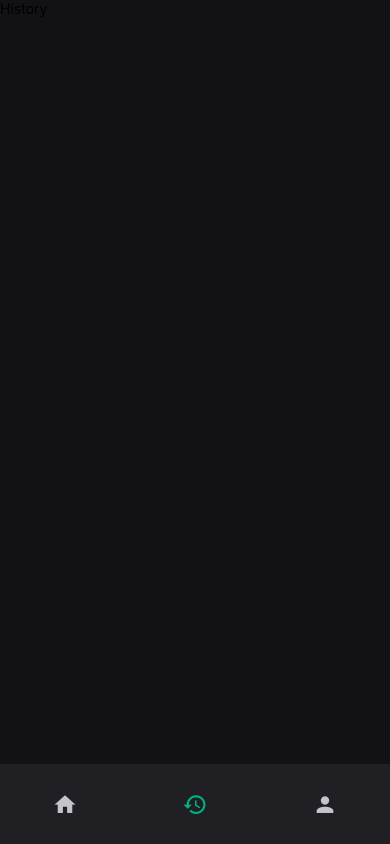
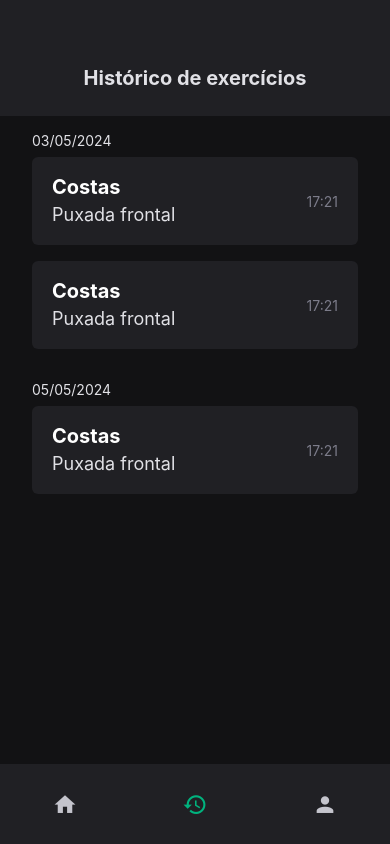
Before and after one commit to pedrokarnoski/ignite-gym, a React Native app: screen /history in a window 390 px wide. Built offline with nearby package versions, Linux system fonts and the light colour scheme.

Commit message:
feat: History screen

```diff
--- /dev/null
+++ b/src/components/HistoryCard.tsx
@@ -0,0 +1,16 @@
+import { View, Text } from "react-native";
+
+export function HistoryCard() {
+  return (
+    <View className="flex-row w-full px-5 py-4 mb-4 bg-gray-600 rounded-md items-center justify-between">
+      <View>
+        <Text className="text-white capitalize text-xl font-bold">Costas</Text>
+
+        <Text numberOfLines={1} className="text-gray-100 text-lg">
+          Puxada frontal
+        </Text>
+      </View>
+      <Text className="text-gray-300">17:21</Text>
+    </View>
+  );
+}
--- /dev/null
+++ b/src/components/ScreenHeader.tsx
@@ -0,0 +1,13 @@
+import { View, Text } from "react-native";
+
+type ScreenHeaderProps = {
+  title: string;
+};
+
+export function ScreenHeader({ title }: ScreenHeaderProps) {
+  return (
+    <View className="items-center justify-center bg-gray-600 pb-6 pt-16">
+      <Text className="text-gray-100 font-bold text-xl">{title}</Text>
+    </View>
+  );
+}
--- a/src/pages/History.tsx
+++ b/src/pages/History.tsx
@@ -1,9 +1,43 @@
-import { View, Text } from "react-native";
+import { SectionList, View, Text } from "react-native";
+
+import { HistoryCard } from "@/components/HistoryCard";
+import { ScreenHeader } from "@/components/ScreenHeader";
+import { useState } from "react";
 
 export function History() {
+  const [exercises, setExercises] = useState([
+    {
+      title: "03/05/2024",
+      data: ["Puxada frontal", "Remada unilateral"],
+    },
+    {
+      title: "05/05/2024",
+      data: ["Puxada alta"],
+    },
+  ]);
+
   return (
     <View className="flex-1">
-      <Text>History</Text>
+      <ScreenHeader title="Histórico de exercícios" />
+
+      <SectionList
+        sections={exercises}
+        keyExtractor={(item) => item}
+        renderItem={({ item }) => <HistoryCard />}
+        contentContainerClassName={
+          exercises.length === 0 ? "flex-1 justify-center" : "pb-8"
+        }
+        ListEmptyComponent={() => (
+          <Text className="text-gray-100 text-center">
+            Você ainda não realizou nenhum exercício.
+          </Text>
+        )}
+        showsVerticalScrollIndicator={false}
+        renderSectionHeader={({ section }) => (
+          <Text className="text-gray-100 mt-4 mb-2">{section.title}</Text>
+        )}
+        className="px-8"
+      />
     </View>
   );
 }
```
